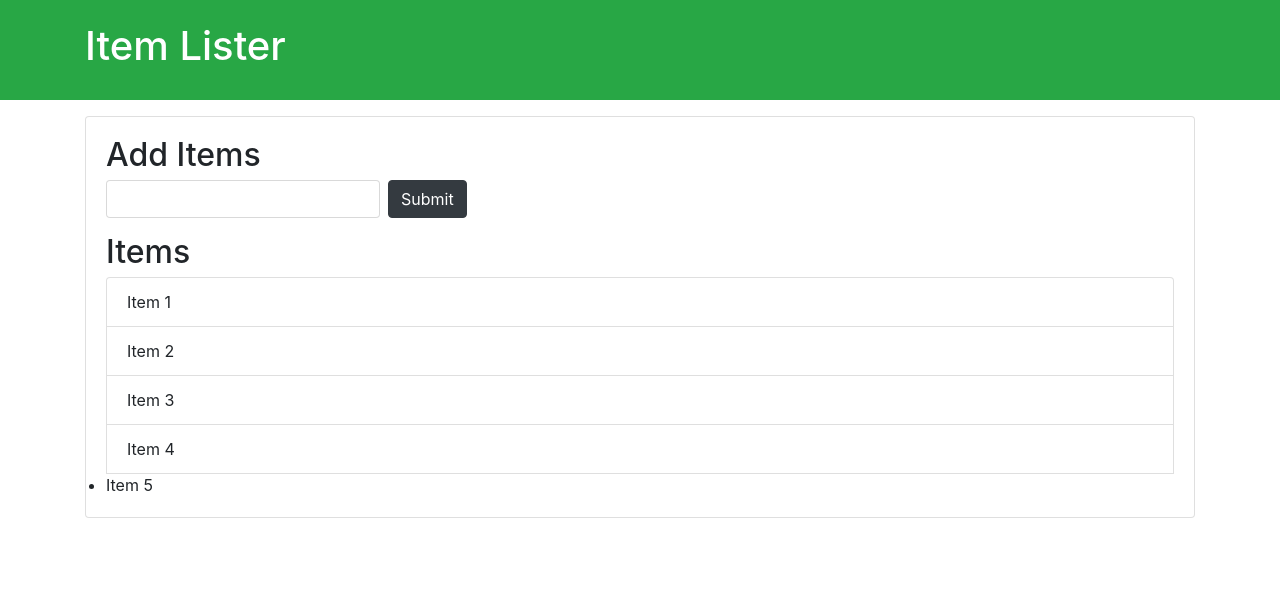
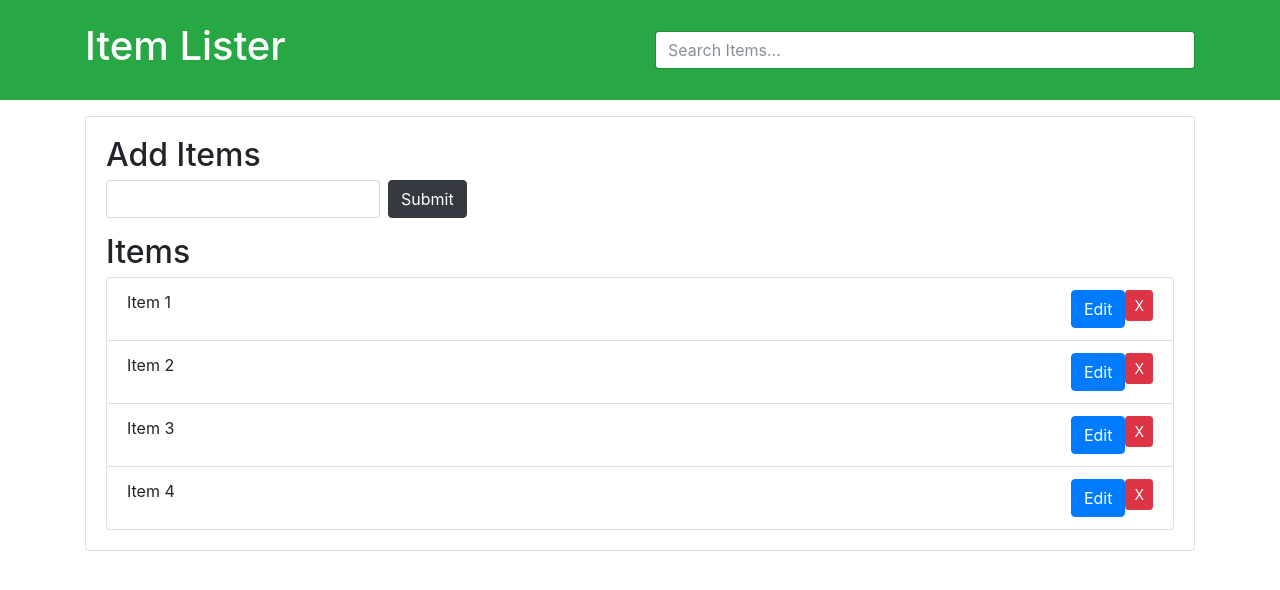
Before and after one commit to mshashikanthreddy/gittutorialdemo, a plain HTML site: page index.html in a window 1280 px wide. Drawn offline with nearby package versions, Linux system fonts and the light colour scheme.

Commit message:
edit and delete button added

```diff
--- a/index.html
+++ b/index.html
@@ -10,26 +10,32 @@
 <body>
   <header id="main-header" class="bg-success text-white p-4 mb-3">
     <div class="container">
-      <h1 id="header-title">Item Lister <span style="display:none">123</span></h1>
+      <div class="row">
+        <div class="col-md-6">
+            <h1 id="header-title">Item Lister</h1>
+        </div>
+        <div class="col-md-6 align-self-center">
+            <input type="text" class="form-control" id="filter" placeholder="Search Items...">
+        </div>
+      </div>
     </div>
   </header>
   <div class="container">
    <div id="main" class="card card-body">
     <h2 class="title">Add Items</h2>
-    <form class="form-inline mb-3">
-      <input type="text" class="form-control mr-2">
+    <form id="addForm" class="form-inline mb-3">
+      <input type="text" class="form-control mr-2" id="item">
       <input type="submit" class="btn btn-dark" value="Submit">
     </form>
     <h2 class="title">Items</h2>
     <ul id="items" class="list-group">
-      <li class="list-group-item">Item 1</li>
-      <li class="list-group-item">Item 2</li>
-      <li class="list-group-item">Item 3</li>
-      <li class="list-group-item">Item 4</li>
-      <li>Item 5</li>
+      <li class="list-group-item">Item 1 <button class="btn btn-danger btn-sm float-right delete">X</button><button class="btn btn-primary float-right " type="reset" value="Reset">Edit</button></li>
+      <li class="list-group-item">Item 2 <button class="btn btn-danger btn-sm float-right delete">X</button><button class="btn btn-primary float-right " type="reset" value="Reset">Edit</button></li>
+      <li class="list-group-item">Item 3 <button class="btn btn-danger btn-sm float-right delete">X</button><button class="btn btn-primary float-right " type="reset" value="Reset">Edit</button></li>
+      <li class="list-group-item">Item 4 <button class="btn btn-danger btn-sm float-right delete">X</button><button class="btn btn-primary float-right " type="reset" value="Reset">Edit</button></li>
     </ul>
    </div>
   </div>
-<script src="dom.js"> </script>
+  <script src="dom.js" ></script>
 </body>
 </html>
```
